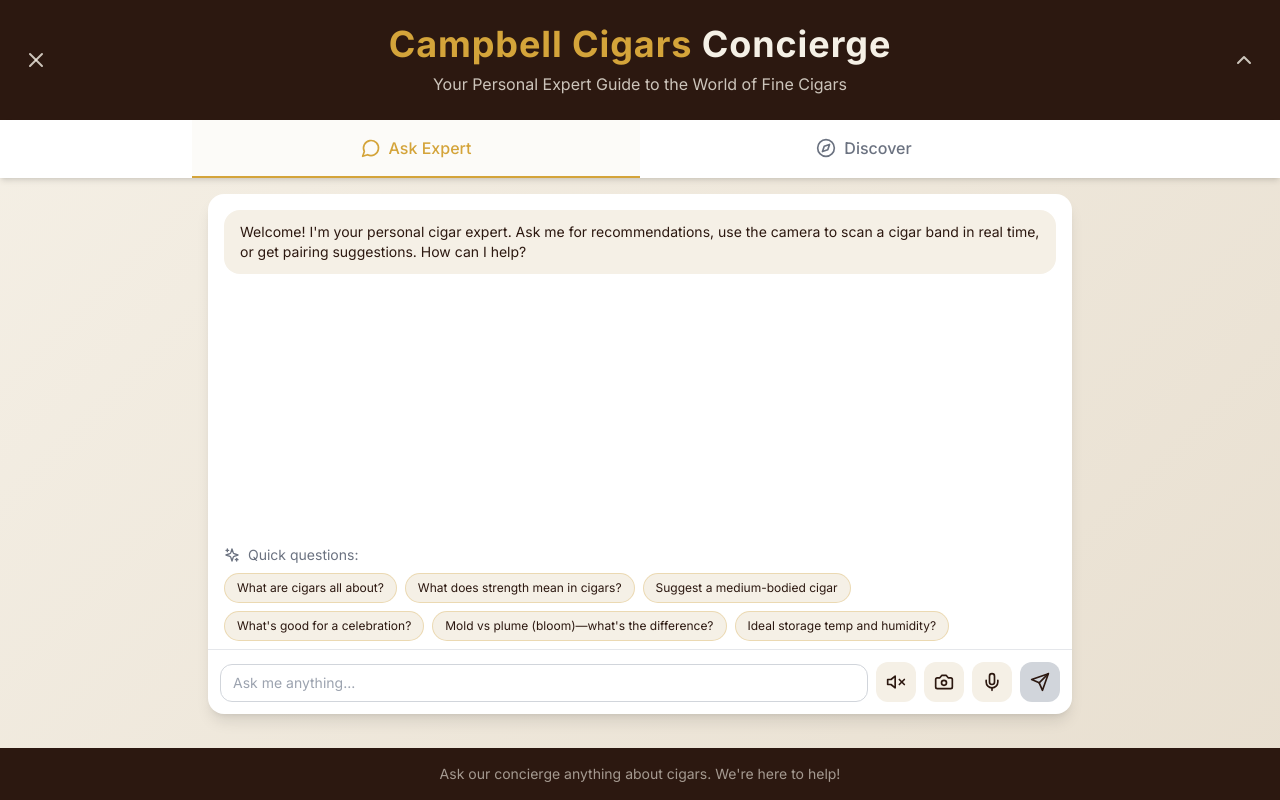
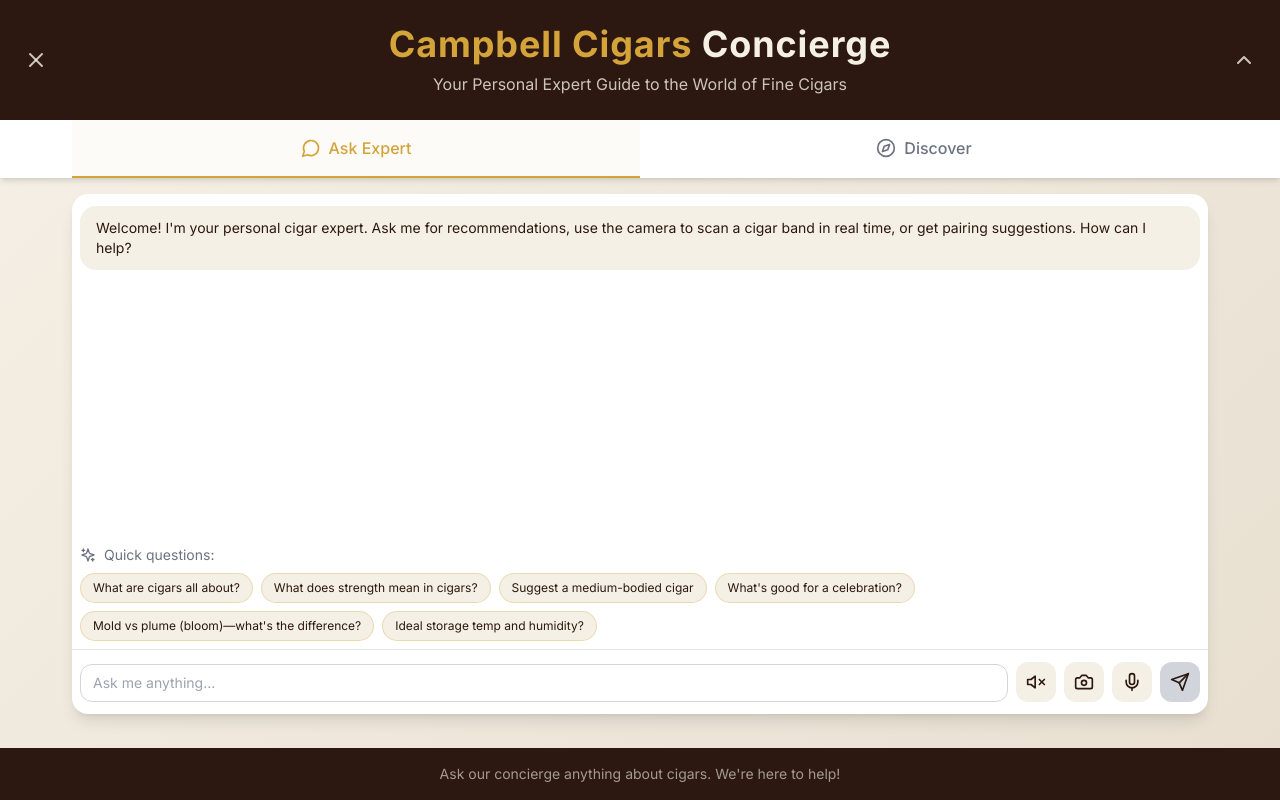
Before and after one commit to areitterjr-beep/campbell-cigars-concierge, a Next.js app: page / in a window 1280 px wide. Both pictures are taken after a click on the button "Start". Built offline with nearby package versions, Linux system fonts and the light colour scheme.

Commit message:
Widen chat layout and reduce side padding
- Expand max-width from 4xl to 6xl for header, nav, and chat
- Reduce side padding to px-2 throughout for more usable width
- Align header, navigation, and content containers evenly

```diff
--- a/src/app/page.tsx
+++ b/src/app/page.tsx
@@ -177,7 +177,7 @@
   return (
     <main className="min-h-screen flex flex-col">
       {/* Header with Close Button - compact when chat is engaged */}
-      <header className={`bg-cigar-dark text-cigar-cream px-4 shadow-lg relative transition-all duration-300 ${
+      <header className={`bg-cigar-dark text-cigar-cream px-2 shadow-lg relative transition-all duration-300 ${
         isExpandedChat ? 'py-3' : 'py-6'
       }`}>
         <button
@@ -208,7 +208,7 @@
           </button>
         )}
 
-        <div className="max-w-4xl mx-auto text-center">
+        <div className="max-w-6xl mx-auto text-center">
           <h1 className={`font-bold tracking-wide transition-all duration-300 ${
             isExpandedChat ? 'text-xl md:text-2xl' : 'text-3xl md:text-4xl'
           }`}>
@@ -232,8 +232,8 @@
       )}
 
       {/* Main Content */}
-      <div className={`flex-1 max-w-4xl mx-auto w-full transition-all duration-300 ${
-        isExpandedChat ? 'p-0' : 'p-4'
+      <div className={`flex-1 max-w-6xl mx-auto w-full transition-all duration-300 ${
+        isExpandedChat ? 'p-0' : 'px-2 py-4'
       }`}>
         {activeTab === 'chat' && !showQuiz && (
           <div className="h-full">
--- a/src/components/ChatInterface.tsx
+++ b/src/components/ChatInterface.tsx
@@ -682,7 +682,7 @@
         </div>
       ) : (
       /* Messages Area */
-      <div className="flex-1 overflow-y-auto p-4 space-y-4">
+      <div className="flex-1 overflow-y-auto px-2 py-3 space-y-3">
         {messages.map((message, index) => (
           <div
             key={message.id}
@@ -836,7 +836,7 @@
 
       {/* Suggested Questions */}
       {messages.length <= 2 && !attachedImage && !showCamera && (
-        <div className="px-4 pb-2">
+        <div className="px-2 pb-2">
           <div className="flex items-center gap-2 text-sm text-gray-500 mb-2">
             <Sparkles className="w-4 h-4" />
             <span>Quick questions:</span>
@@ -858,7 +858,7 @@
 
       {/* Attached Image Preview */}
       {attachedImage && !showCamera && (
-        <div className="px-4 pb-2">
+        <div className="px-2 pb-2">
           <div className="relative inline-block">
             <img
               src={attachedImage}
@@ -877,7 +877,7 @@
       )}
 
       {/* Input Area */}
-      <div className="border-t border-gray-200 p-3">
+      <div className="border-t border-gray-200 px-2 py-3">
         <div className="flex gap-2 items-end">
           <textarea
             ref={textareaRef}
--- a/src/components/Navigation.tsx
+++ b/src/components/Navigation.tsx
@@ -17,7 +17,7 @@
 
   return (
     <nav className="bg-white shadow-md sticky top-0 z-50">
-      <div className="max-w-4xl mx-auto">
+      <div className="max-w-6xl mx-auto px-2">
         <div className="flex">
           {tabs.map((tab) => {
             const Icon = tab.icon
```
